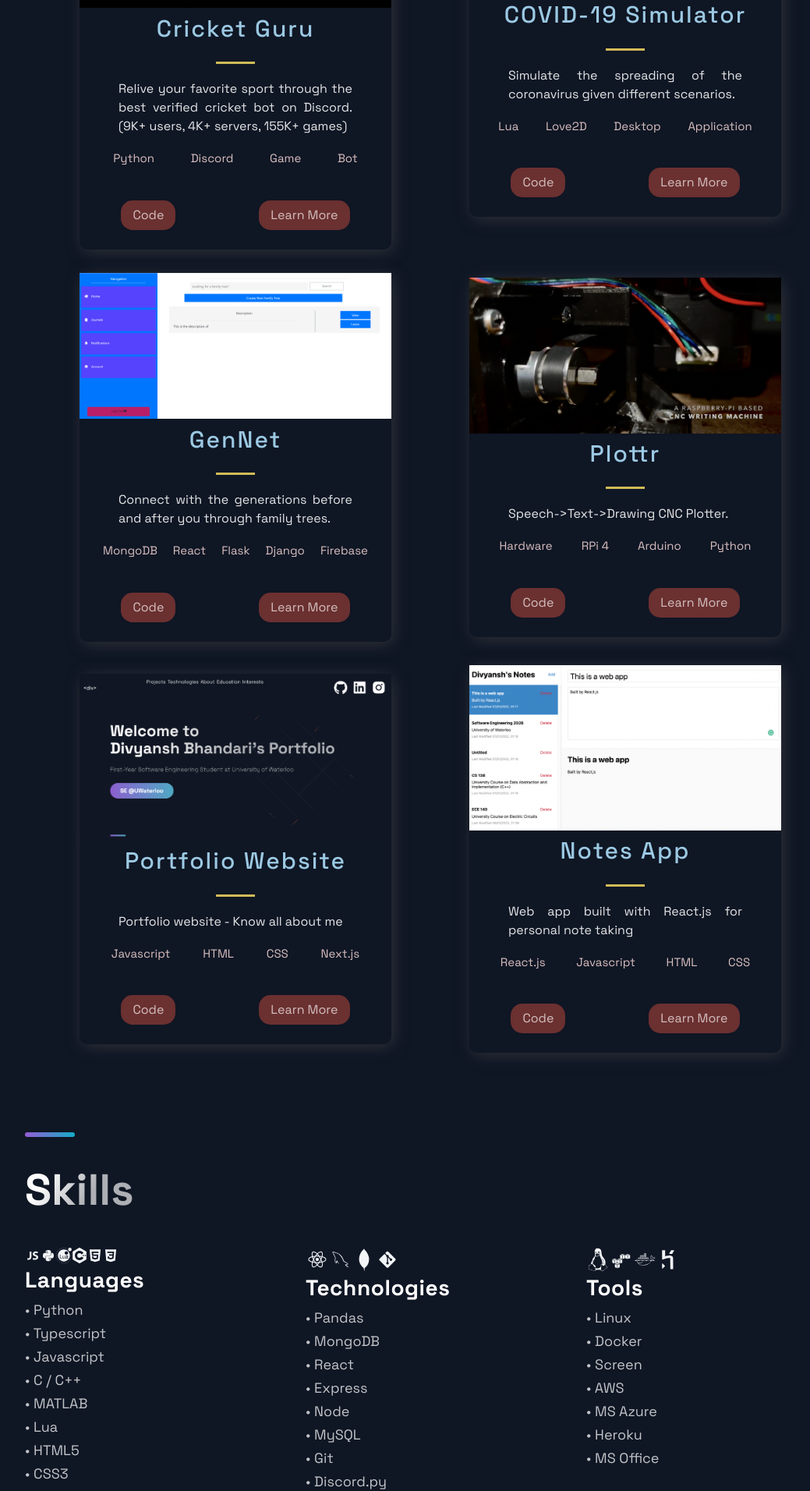
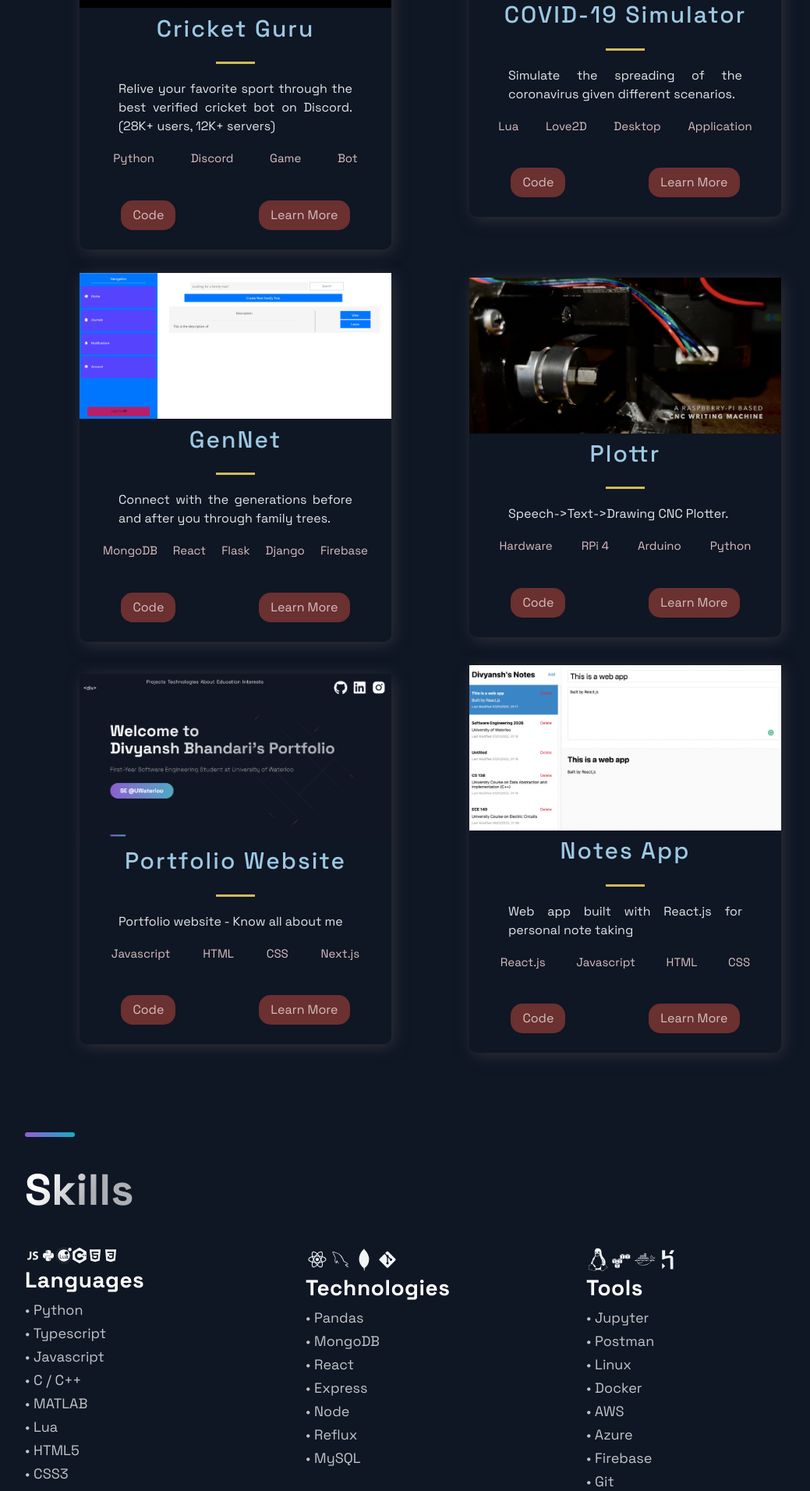
Before and after one commit to divyxnsh/portfolio-website, a Next.js app: page / in a window 1280 px wide. Shown: the part 1140-3052 px from the top of the page at 78% size, without its empty margins (88-1127 px from the left). Built offline with nearby package versions, Linux system fonts and the light colour scheme.

Commit message:
Skills updates

```diff
--- a/src/components/Projects/Projects.js
+++ b/src/components/Projects/Projects.js
@@ -23,7 +23,7 @@ const projects = [
   {
     title: "Cricket Guru",
     description:
-      "Relive your favorite sport through the best verified cricket bot on Discord. (9K+ users, 4K+ servers, 155K+ games)",
+      "Relive your favorite sport through the best verified cricket bot on Discord. (28K+ users, 12K+ servers)",
     image: "/images/cg.png",
     tags: ["Python", "Discord", "Game", "Bot"],
     source: "https://top.gg/bot/814100764787081217",
--- a/src/components/Skills/Skills.js
+++ b/src/components/Skills/Skills.js
@@ -73,9 +73,8 @@ const Skills = () => (
               <li>&#8226; React</li>
               <li>&#8226; Express</li>
               <li>&#8226; Node</li>
+              <li>&#8226; Reflux</li>
               <li>&#8226; MySQL</li>
-              <li>&#8226; Git</li>
-              <li>&#8226; Discord.py</li>
             </ul>
           </ListParagraph>
         </ListContainer>
@@ -91,13 +90,14 @@ const Skills = () => (
           <ListTitle>Tools</ListTitle>
           <ListParagraph>
             <ul>
+              <li>&#8226; Jupyter</li>
+              <li>&#8226; Postman</li>
               <li>&#8226; Linux</li>
               <li>&#8226; Docker</li>
-              <li>&#8226; Screen</li>
               <li>&#8226; AWS</li>
-              <li>&#8226; MS Azure</li>
-              <li>&#8226; Heroku</li>
-              <li>&#8226; MS Office</li>
+              <li>&#8226; Azure</li>
+              <li>&#8226; Firebase</li>
+              <li>&#8226; Git</li>
             </ul>
           </ListParagraph>
         </ListContainer>
```
